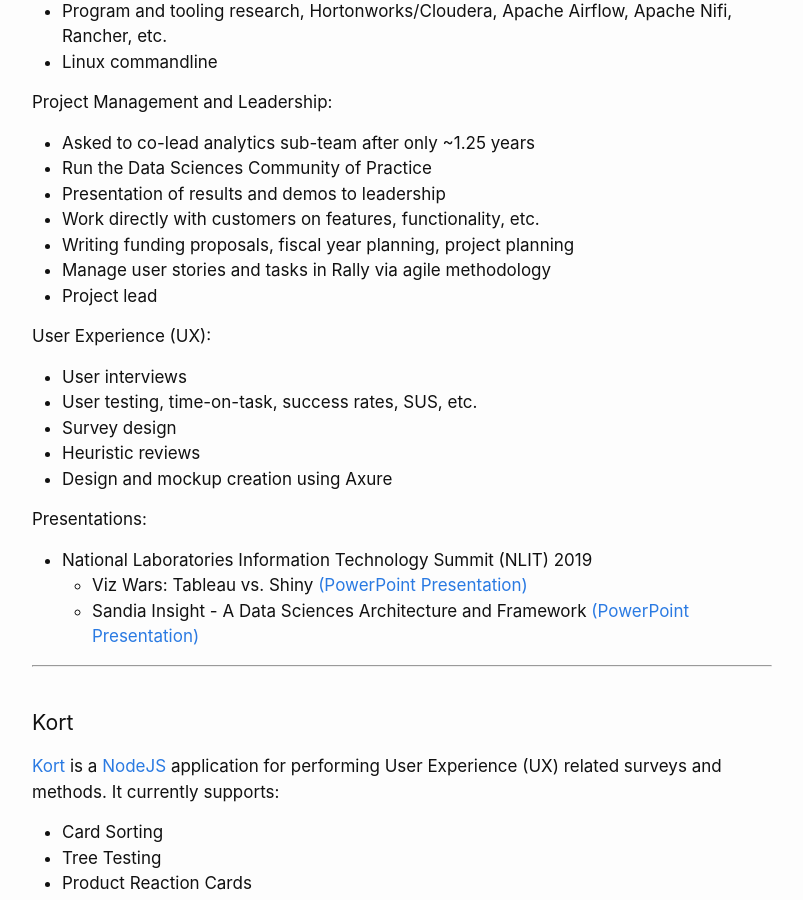
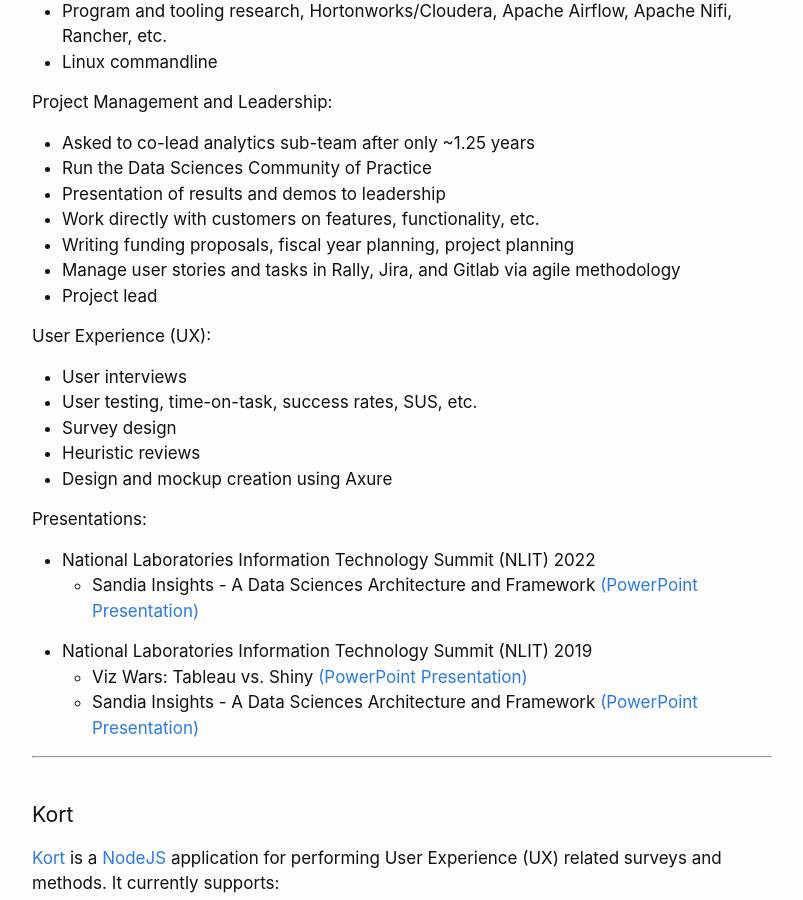
Before and after one commit to carlsonp/carlsonp.github.io, a Jekyll site: the page built from projects.md, in a window 1280 px wide and 900 px high, scrolled down 1450 px. Shown: the whole window, without its empty margins (238-1041 px from the left). Built offline with Jekyll 4.4.1, drawn with Linux system fonts in a browser that asks for light colours.

Commit message:
move NLIT files and references to Github repos

```diff
--- a/_includes/projects_sandia.html
+++ b/_includes/projects_sandia.html
@@ -72,7 +72,7 @@
     <li>Presentation of results and demos to leadership</li>
     <li>Work directly with customers on features, functionality, etc.</li>
     <li>Writing funding proposals, fiscal year planning, project planning</li>
-    <li>Manage user stories and tasks in Rally via agile methodology</li>
+    <li>Manage user stories and tasks in Rally, Jira, and Gitlab via agile methodology</li>
     <li>Project lead</li>
 </ul>
 
@@ -87,10 +87,14 @@
 
 <p>Presentations:</p>
 <ul>
+    <li>National Laboratories Information Technology Summit (NLIT) 2022</li>
+    <ul>
+        <li>Sandia Insights - A Data Sciences Architecture and Framework <a target="_blank" rel="noopener" href="https://github.com/carlsonp/NLIT_2022_Sandia_Insights">(PowerPoint Presentation)</a></li>
+    </ul>
     <li>National Laboratories Information Technology Summit (NLIT) 2019</li>
     <ul>
-        <li>Viz Wars: Tableau vs. Shiny <a href="/files/NLIT/NLIT_2019_-_Viz_Wars_Tableau_vs_Shiny.pptx">(PowerPoint Presentation)</a></li>
-        <li>Sandia Insight - A Data Sciences Architecture and Framework <a href="/files/NLIT/NLIT_2019_-_Sandia_Insights.pptx">(PowerPoint Presentation)</a></li>
+        <li>Viz Wars: Tableau vs. Shiny <a target="_blank" rel="noopener" href="https://github.com/carlsonp/NLIT-presentation-2019">(PowerPoint Presentation)</a></li>
+        <li>Sandia Insights - A Data Sciences Architecture and Framework <a target="_blank" rel="noopener" href="https://github.com/carlsonp/NLIT_2019_Sandia_Insights">(PowerPoint Presentation)</a></li>
     </ul>
 </ul>
 
```
